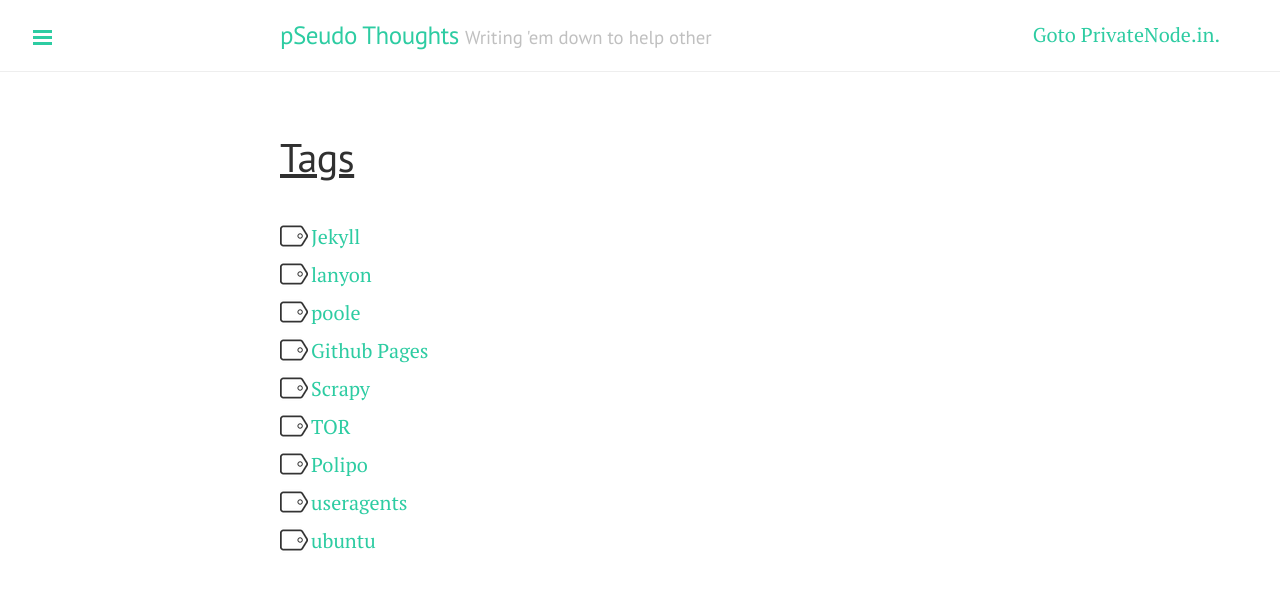
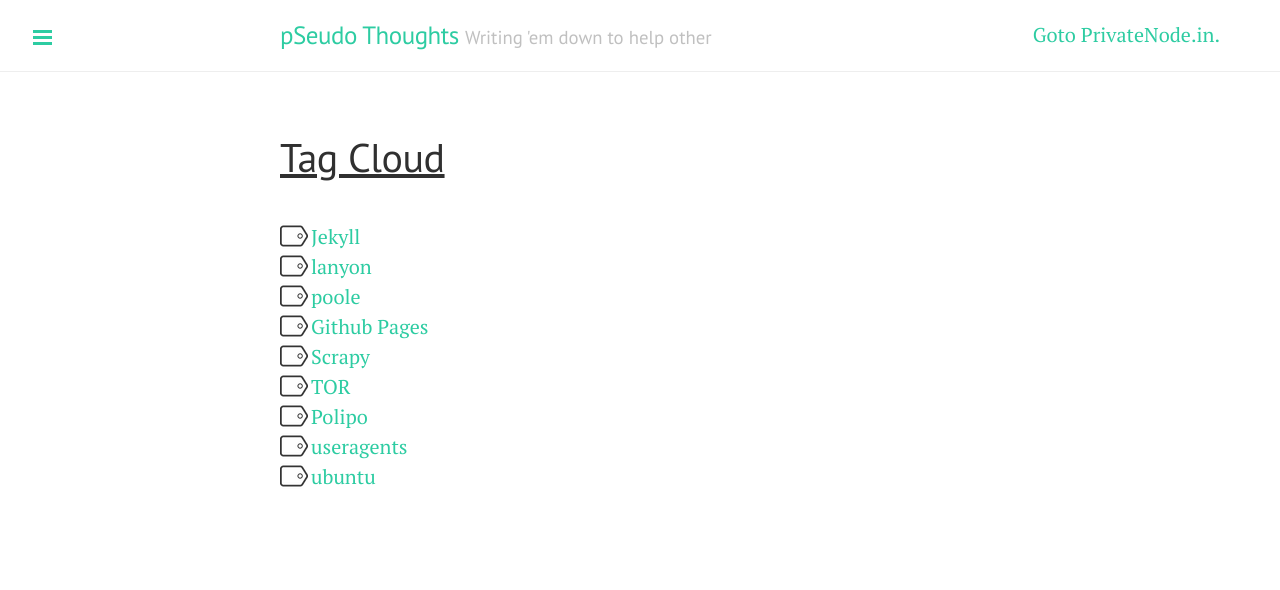
Before and after one commit to DharmeshPandav/dharmeshpandav.github.io, a Jekyll site: the page built from tags/index.html, in a window 1280 px wide. Shown: the top 590 px of the page. Built offline with Jekyll 4.4.1, drawn with Linux system fonts in a browser that asks for light colours; nearby versions of some CDN libraries; Markdown is read by kramdown in place of the engine named in the settings.

Commit message:
playig with tags formating

```diff
--- a/public/css/custom.css
+++ b/public/css/custom.css
@@ -78,7 +78,16 @@
 }
 
 .tag-list{
-    margin-top: .4rem;
+	margin-top: .4rem;
+	display: inline-block;
+	margin-left: 5px;
+	margin-right: 5px;
+	margin-bottom: 5px;
+	/* min-width: 200px; */
+	padding: 10px;
+	border-radius: 5px;
+	border: 1px;
+	border-style: ridge;
 }
 
 .post-bottom-padding{
--- a/tags/index.html
+++ b/tags/index.html
@@ -1,12 +1,21 @@
 ---
 layout: page
-title: Tags
+title: Tag Cloud
 ---
 
 
-    {% for tag in site.tags %}
+    <!-- {% for tag in site.tags %}
     <div class="tag-list">
         <a class="firm" href="/tags/{{ tag[0] }}">{{ tag[0] }}</a>
         <span class="tag-icon-prefix"></span>
     </div>
+    {% endfor %} -->
+
+	{% for tag in site.tags %}
+    <a class="firm class="tag-list"" href="/tags/{{ tag[0] }}">
+		<div>
+			{{ tag[0] }}
+			<span class="tag-icon-prefix"></span>
+		</div>
+	</a>
     {% endfor %}
```
